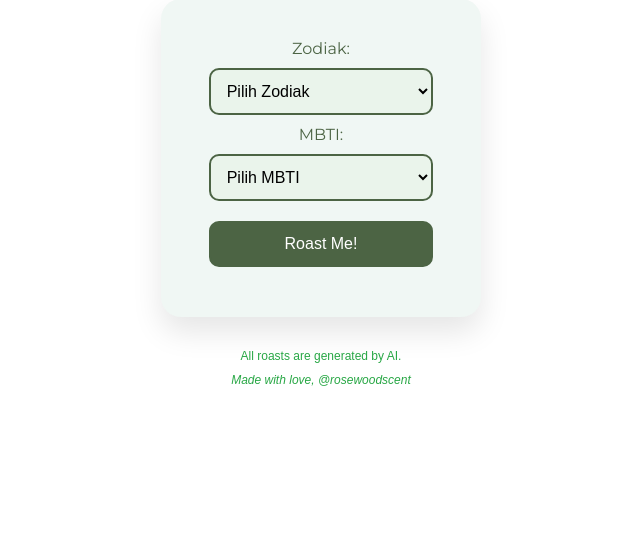
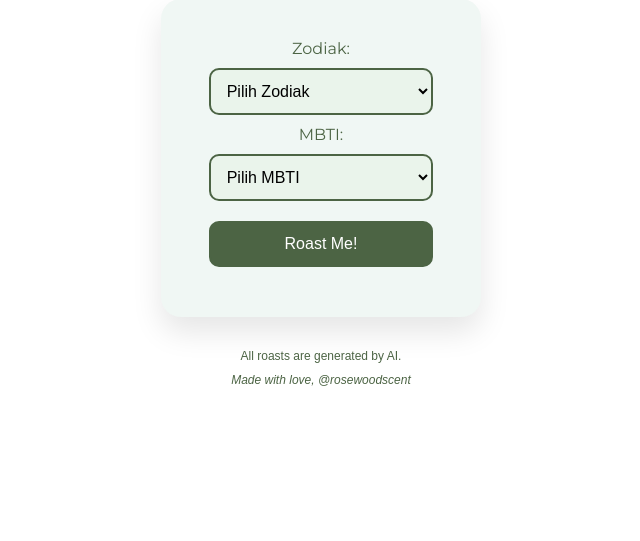
Before and after one commit to 307temporaryredirect/three-web, a Flask app: page / in a window 1280 px wide. Shown: the part 283-824 px from the top of the page, without its empty margins (319-959 px from the left). Run offline with Flask 3, Linux system fonts and the light colour scheme; some libraries are stand-ins or nearby versions.

Commit message:
Update index.html

```diff
--- a/templates/index.html
+++ b/templates/index.html
@@ -206,7 +206,7 @@ h1 {
 </body>
 </html>
 
-<footer style="text-align: center; padding: 30px 0 15px 0; font-family: Arial, sans-serif; color: #28a745; font-weight: 300; font-size: 12px; line-height: 1.5;">
+<footer style="text-align: center; padding: 30px 0 15px 0; font-family: Arial, sans-serif; color: #4c6444; font-weight: 300; font-size: 12px; line-height: 1.5;">
   <p style="margin: 0 0 6px 0;">All roasts are generated by AI.</p>
   <p style="margin: 0; font-style: italic;">Made with love, @rosewoodscent</p>
 </footer>
```
